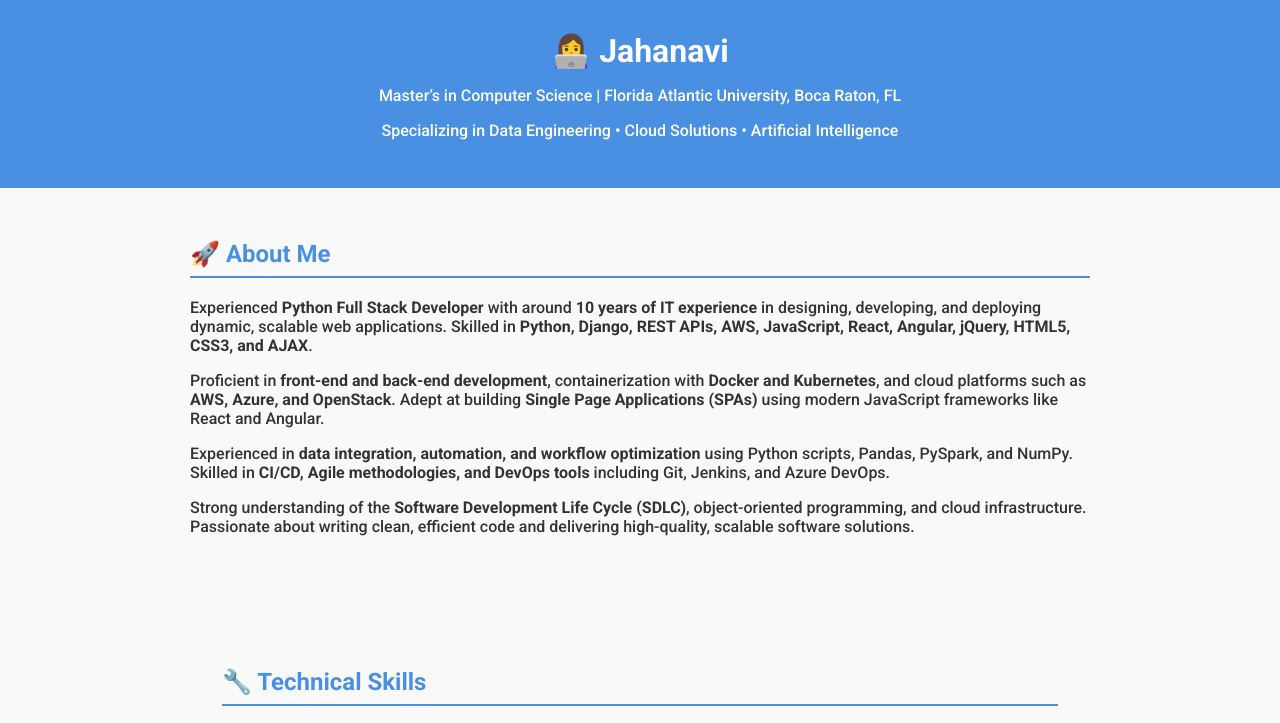
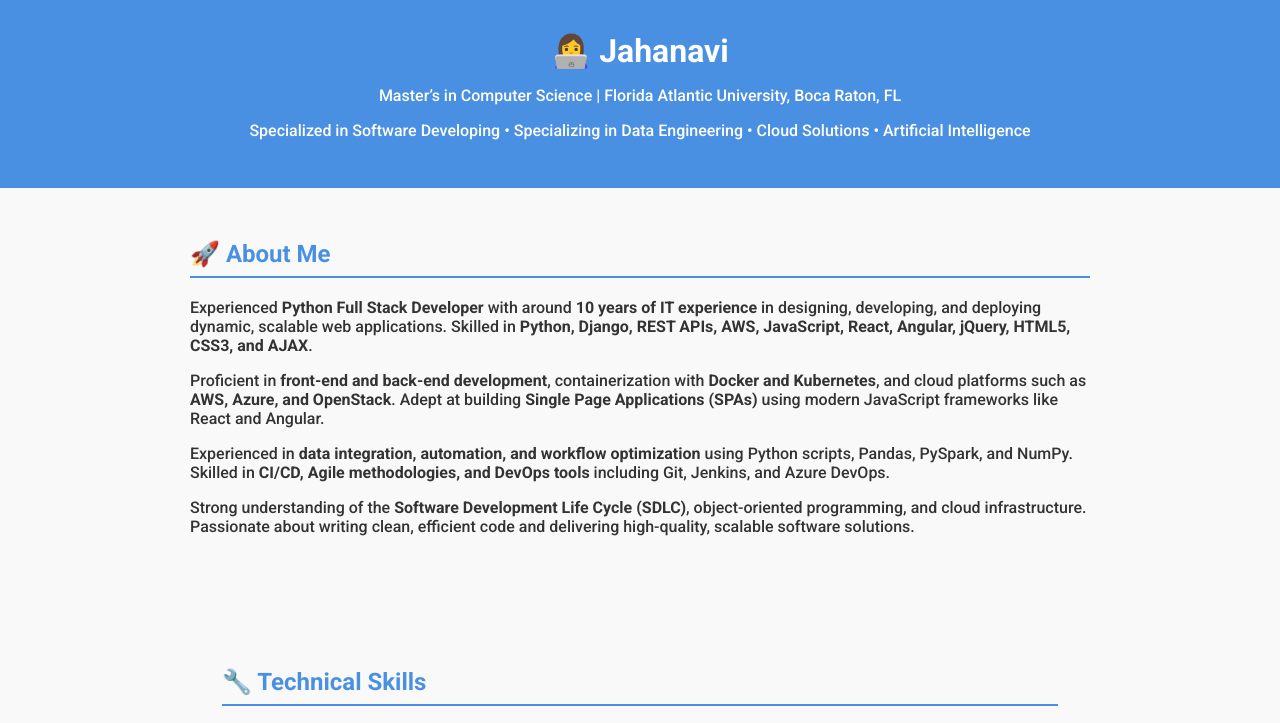
Before and after one commit to jahanavipatari/jahanavipatari.github.io, a website: page index.html in a window 1280 px wide. Shown: the top 723 px of the page. Drawn offline with Linux system fonts and the light colour scheme.

```diff
--- a/index.html
+++ b/index.html
@@ -69,7 +69,7 @@
   <header>
   <h1>👩‍💻 Jahanavi</h1>
   <p>Master’s in Computer Science | Florida Atlantic University, Boca Raton, FL</p>
-  <p>Specializing in Data Engineering • Cloud Solutions • Artificial Intelligence</p>
+  <p>Specialized in Software Developing • Specializing in Data Engineering • Cloud Solutions • Artificial Intelligence</p>
 </header>
 
 
```
